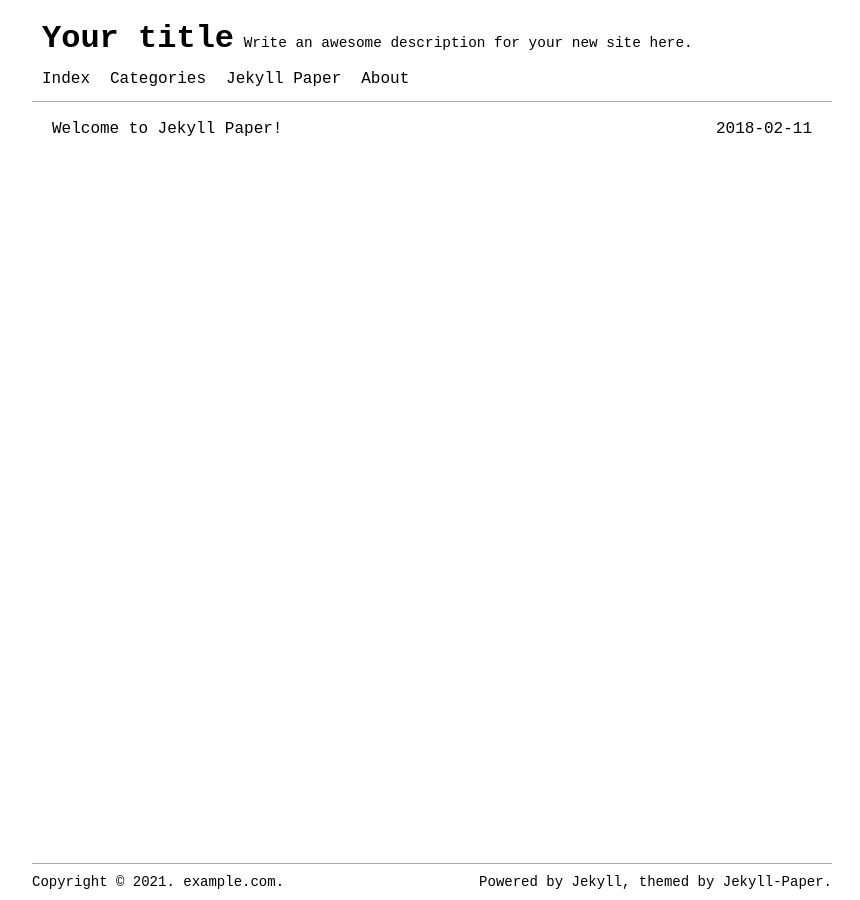
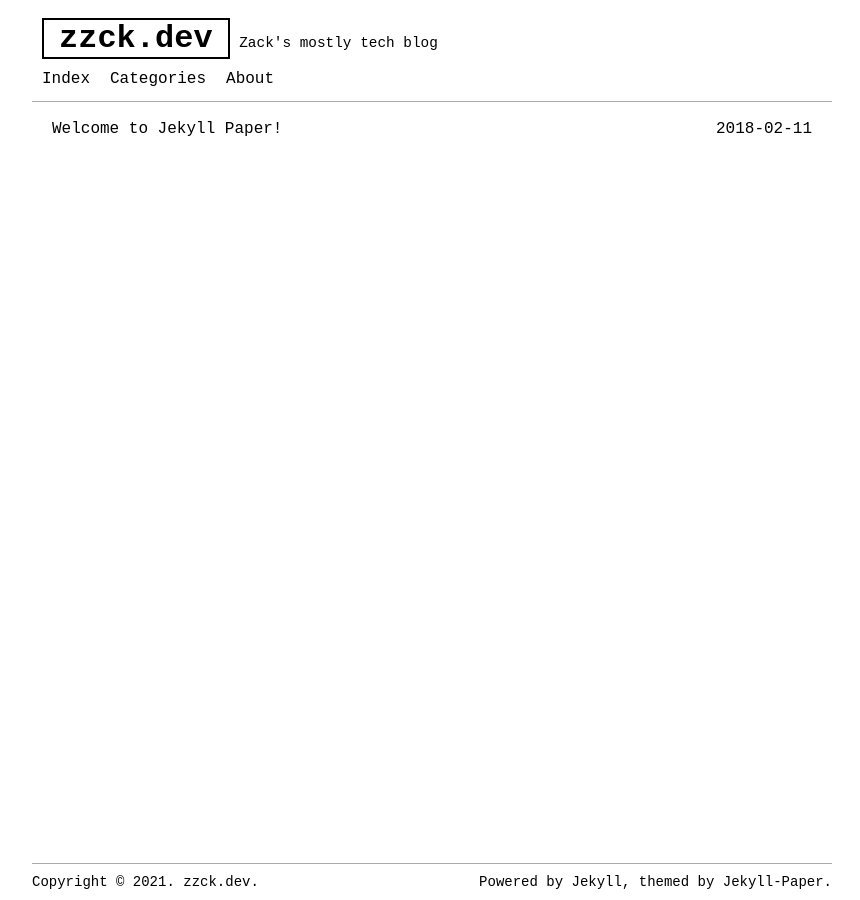
Before and after one commit to ZaharBozhok/zzck.dev, a Jekyll site: the page built from index.html, in a window 1280 px wide. Shown: the whole page, without its empty margins (208-1068 px from the left). Built offline with Jekyll 4.4.1, drawn with Linux system fonts in a browser that asks for light colours; the list of posts is cut into pages by our own code.

Commit message:
added site

```diff
--- a/_config.yml
+++ b/_config.yml
@@ -13,18 +13,19 @@
 # you will see them accessed via {{ site.title }}, {{ site.email }}, and so on.
 # You can create any custom variable you would like, and they will be accessible
 # in the templates via {{ site.myvariable }}.
-title: Your title
-email: your-email@example.com
-name: Your name
+title: zzck.dev
+email: zaharbozhok@gmail.com
+name: Zack
 description: >- # this means to ignore newlines until "baseurl:"
-  Write an awesome description for your new site here.
-keywords: [Your keywords]
-baseurl: "/zzck.dev" # the subpath of your site, e.g. /blog
-url: "" # the base hostname & protocol for your site, e.g. http://example.com
-domain: "example.com" # the domain name for your site, e.g. example.com
+    Zack's mostly tech blog
+keywords: [C++ cpp programming multithreading]
+baseurl: "" # the subpath of your site, e.g. /blog
+url: "https://zzck.dev" # the base hostname & protocol for your site, e.g. http://example.com
+domain: "zzck.dev" # the domain name for your site, e.g. example.com
 language: en
 # Supported languages list:
-# en: English
+en: English
+ru: Русский (Russian)
 # de: Deutsche (German)
 # es: Español (Spanish)
 # fr: Français (French)
@@ -38,8 +39,8 @@ analytics:   # the Google Analytics property ID, e.g. UA-XXXXX-Y
 paginate: 25
 paginate_path: "/page:num/"
 
-comments: false  # enable comments
-disqus:          # disqus account
+comments: true  # enable comments
+disqus: true         # disqus account
 
 mathjax: true # Mathematics
 mermaid: true # Diagrams
--- a/_includes/header.html
+++ b/_includes/header.html
@@ -1,5 +1,5 @@
 <div class="header-info">
-  <span class="header-info-name">{{ site.title }}</span>
+  <span class="header-info-name"><a class="header-info-name-link" href="/">{{ site.title }}</a></span>
   <span class="header-info-desc">{{ site.description }}</span>
 </div>
 <nav class="header-nav">
--- a/_sass/header.scss
+++ b/_sass/header.scss
@@ -9,10 +9,22 @@
 .header-info-name {
   font-size: 2em;
   font-weight: bold;
+  border: 2px solid black;
+}
+
+.header-info-name-link {
+  padding-left: 15px;
+  padding-right: 15px;
+  color: black;
+}
+
+.header-info-name :hover {
+  color: white;
+  background-color: black;
 }
 
 .header-info-desc {
-  font-size: .9em;
+  font-size: 0.9em;
 }
 
 .header-main-nav {
```
Also changed, not shown: _data/lang.yml (+128 -110 lines), _data/menus.yml (+7 -3 lines).
